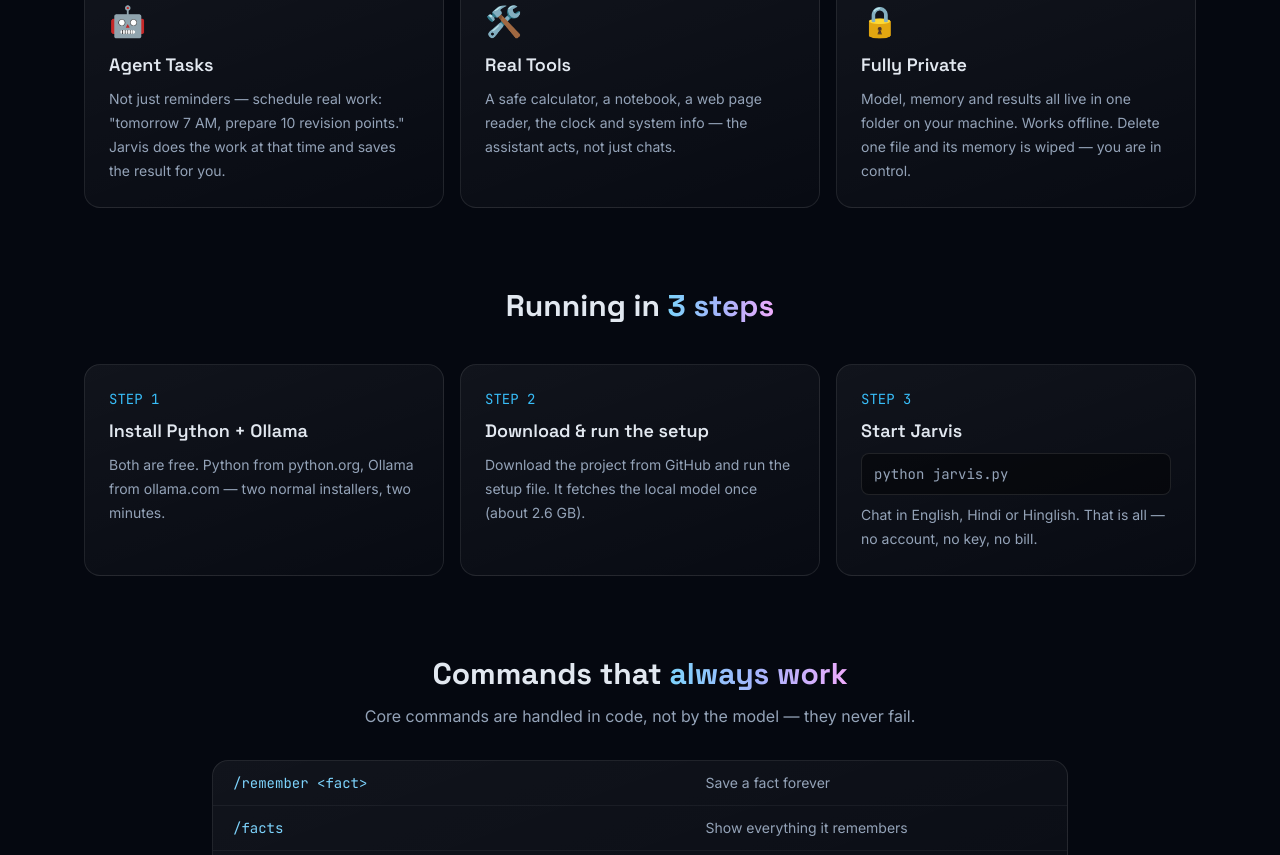
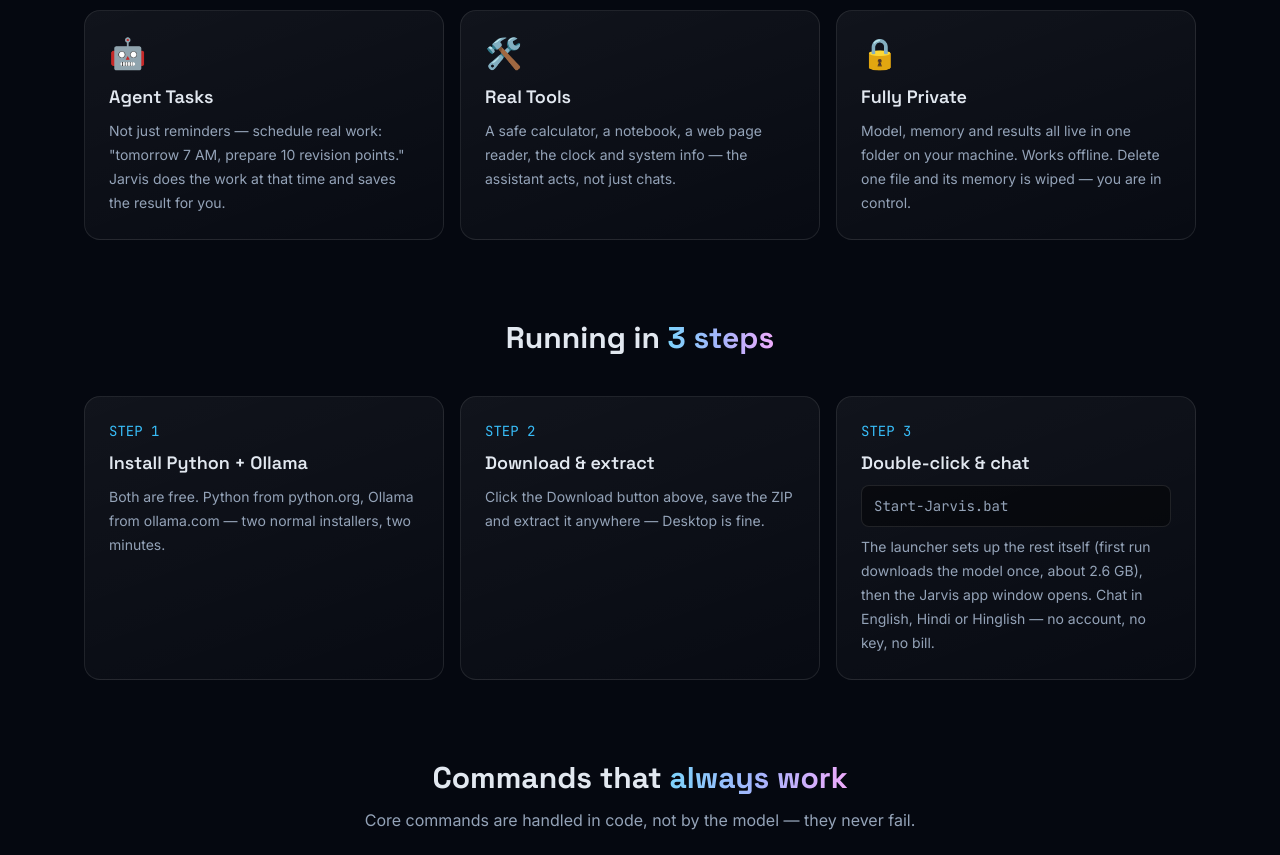
Before and after one commit to millerthehacker22307/miller-jarvis-website, a plain HTML site: page index.html in a window 1280 px wide. Shown: the part 1638-2493 px from the top of the page. Drawn offline with nearby package versions, Linux system fonts and the light colour scheme.

Commit message:
Add Download button and one-click start steps

```diff
--- a/index.html
+++ b/index.html
@@ -62,9 +62,10 @@
     No subscriptions. No API bills. Nothing ever leaves your laptop.
   </p>
   <div class="flex flex-wrap justify-center gap-3 mt-9">
-    <a href="#how" class="bg-sky-500 hover:bg-sky-400 text-slate-950 font-semibold px-6 py-3 rounded-full transition">Get Started — It's Free</a>
-    <a href="https://github.com/millerthehacker22307/miller-jarvis" target="_blank" rel="noopener" class="border border-white/20 hover:border-sky-400/60 font-semibold px-6 py-3 rounded-full transition">View the Code</a>
+    <a href="https://github.com/millerthehacker22307/miller-jarvis/archive/refs/heads/main.zip" class="bg-sky-500 hover:bg-sky-400 text-slate-950 font-semibold px-6 py-3 rounded-full transition">⬇ Download Jarvis — Free</a>
+    <a href="#how" class="border border-white/20 hover:border-sky-400/60 font-semibold px-6 py-3 rounded-full transition">How to Start</a>
   </div>
+  <p class="text-xs text-slate-500 mt-4">Download the ZIP, extract it, and double-click <span class="font-mono2 text-slate-300">Start-Jarvis.bat</span> — the app opens. No commands, no setup drama.</p>
   <div class="grid grid-cols-2 md:grid-cols-4 gap-3 max-w-3xl mx-auto mt-14 text-center">
     <div class="card rounded-2xl py-5 px-3"><p class="font-display text-2xl font-bold text-sky-300">₹0</p><p class="text-xs text-slate-400 mt-1">Running cost, forever</p></div>
     <div class="card rounded-2xl py-5 px-3"><p class="font-display text-2xl font-bold text-sky-300">8 GB</p><p class="text-xs text-slate-400 mt-1">RAM is enough — no GPU needed</p></div>
@@ -140,14 +141,14 @@
     </div>
     <div class="card rounded-2xl p-6">
       <p class="font-mono2 text-sky-400 text-sm">STEP 2</p>
-      <h3 class="font-display font-semibold text-lg mt-2">Download &amp; run the setup</h3>
-      <p class="text-sm text-slate-400 mt-2 leading-6">Download the project from GitHub and run the setup file. It fetches the local model once (about 2.6 GB).</p>
+      <h3 class="font-display font-semibold text-lg mt-2">Download &amp; extract</h3>
+      <p class="text-sm text-slate-400 mt-2 leading-6">Click the Download button above, save the ZIP and extract it anywhere — Desktop is fine.</p>
     </div>
     <div class="card rounded-2xl p-6">
       <p class="font-mono2 text-sky-400 text-sm">STEP 3</p>
-      <h3 class="font-display font-semibold text-lg mt-2">Start Jarvis</h3>
-      <p class="text-sm text-slate-400 mt-2 leading-6 font-mono2 bg-black/40 border border-white/10 rounded-lg px-3 py-2">python jarvis.py</p>
-      <p class="text-sm text-slate-400 mt-2 leading-6">Chat in English, Hindi or Hinglish. That is all — no account, no key, no bill.</p>
+      <h3 class="font-display font-semibold text-lg mt-2">Double-click &amp; chat</h3>
+      <p class="text-sm text-slate-400 mt-2 leading-6 font-mono2 bg-black/40 border border-white/10 rounded-lg px-3 py-2">Start-Jarvis.bat</p>
+      <p class="text-sm text-slate-400 mt-2 leading-6">The launcher sets up the rest itself (first run downloads the model once, about 2.6 GB), then the Jarvis app window opens. Chat in English, Hindi or Hinglish — no account, no key, no bill.</p>
     </div>
   </div>
 </section>
```
